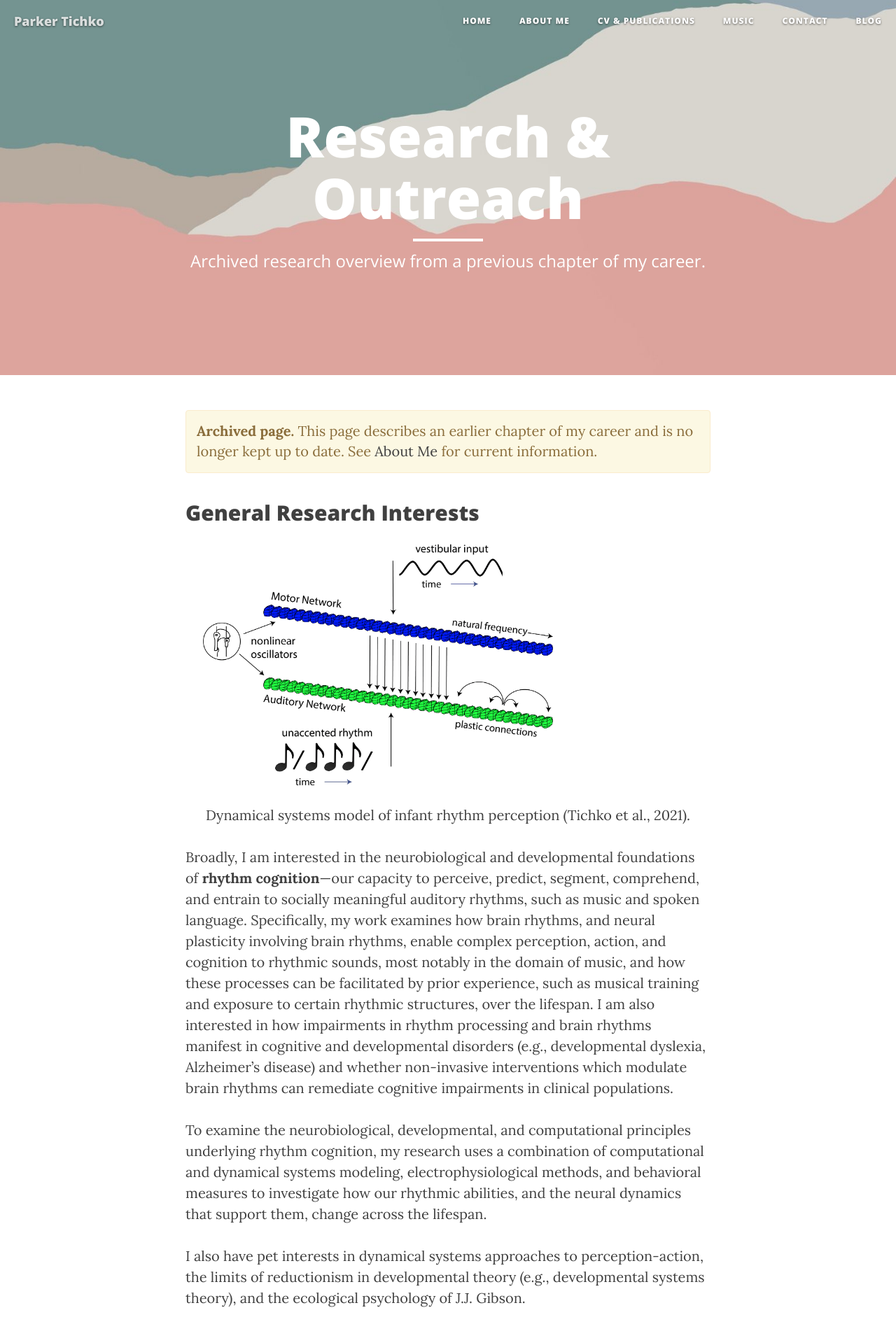
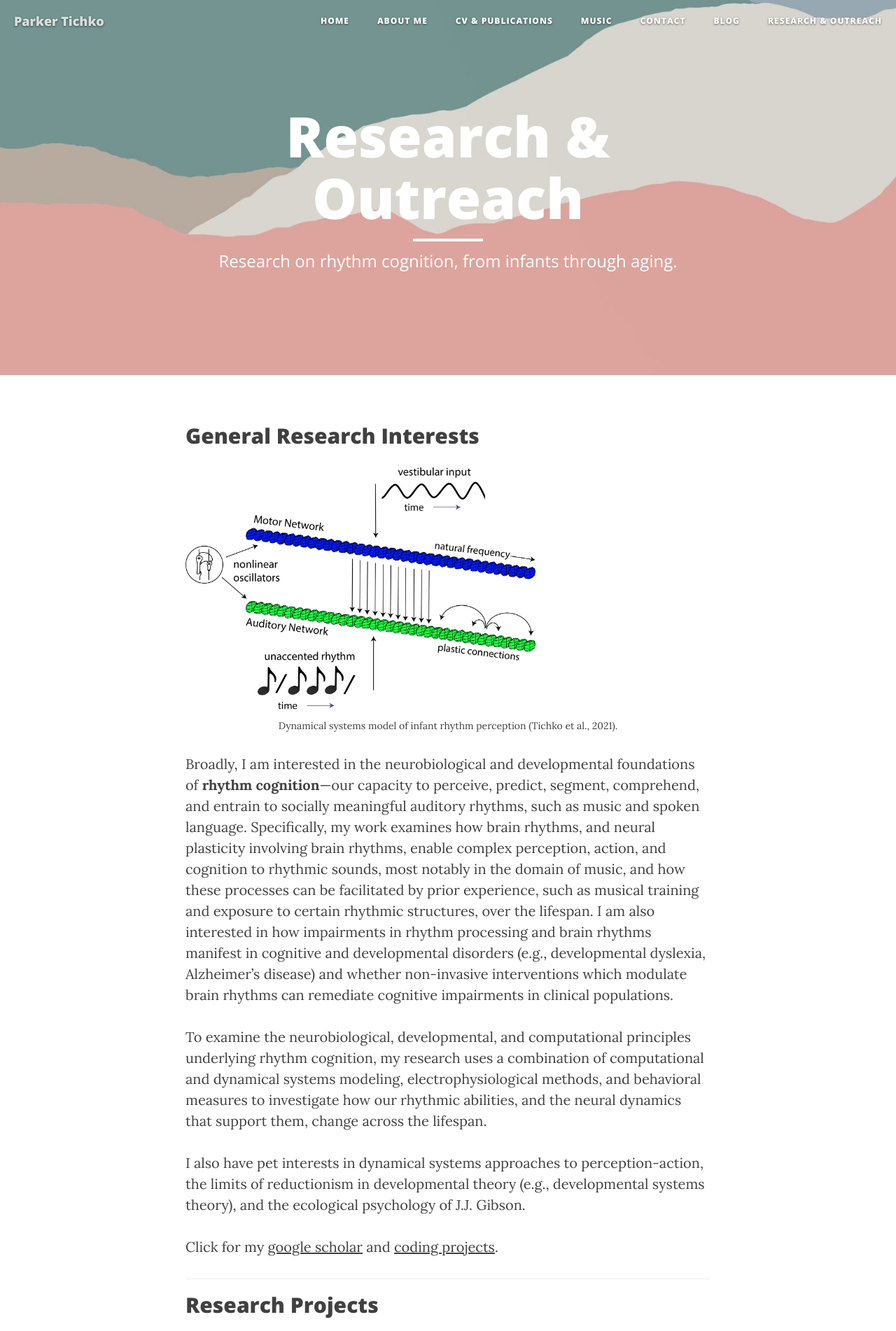
Before and after one commit to ptichko/ptichko.github.io, a Jekyll site: the page built from olderpages/Research.md, in a window 1280 px wide. Shown: the top 1902 px of the page at 70% size. Built offline with Jekyll 4.4.1, drawn with Linux system fonts in a browser that asks for light colours.

Commit message:
Fix figure captions and restore Research & Outreach to the navbar
Removing the <font size="2"> wrappers in the previous commit dropped the
caption size along with the deprecated tag: every caption outside
.about-portrait was rendering at the full 20px body size. Captions are now
14px via CSS, and .about-portrait's are left-aligned to match the old look.

The captions on the Research page were also wrapping around the floated image
instead of sitting under it, because the caption sat inside a <figure> that
contained a float. Removed the per-image inline float styles (the wrapper
.float is enough), and gave each .left_figure an explicit width so the caption
wraps to the image width rather than stretching the float wider than the image
and squeezing the surrounding paragraph. Verified with screenshots at 1280px
that captions now sit under their images and body text no longer collides.

Research & Outreach is no longer archived and is back in the navbar at
nav_order 6, so it is reachable from the top panel on every page including
Music. The archived banner is gone and the description no longer describes
the page as out of date.

Teaching stays unlinked in the navbar. Say the word if it should be promoted
the same way.

```diff
--- a/olderpages/Research.md
+++ b/olderpages/Research.md
@@ -1,16 +1,16 @@
 ---
 layout: page
 title: "Research & Outreach"
-description: "Archived research overview from a previous chapter of my career."
-nav: false
-archived: true
+description: "Research on rhythm cognition, from infants through aging."
+nav: true
+nav_order: 6
 header-img: "img/Banner.jpg"
 ---
 
 ## General Research Interests
 
 <figure class="text-center">
-        <img src="/img/PhillipsSilver_Network.png" alt="Diagram of the dynamical systems model of infant rhythm perception, showing interacting neural and behavioral oscillator components." width="500" height="368" loading="lazy" decoding="async" style="margin: 0 25px 25px;" />
+        <img src="/img/PhillipsSilver_Network.png" alt="Diagram of the dynamical systems model of infant rhythm perception, showing interacting neural and behavioral oscillator components." width="500" height="368" loading="lazy" decoding="async" />
         <figcaption>Dynamical systems model of infant rhythm perception (Tichko et al., 2021).</figcaption>
 </figure>
 
@@ -28,10 +28,12 @@ ___
 
 ### Dynamical Systems Models of Music Development
 
-<div class="left_figure"><figure>
-        <img src="/img/TichkoLarge2019.png" alt="Diagram of the oscillatory model of infant rhythm perception, showing two coupled Hopf oscillators." style="float: right" width="400" height="232" loading="lazy" decoding="async" />
-        <figcaption>Oscillatory model of infant rhythm perception (Tichko & Large, 2019).</figcaption>
-</figure></div>
+<div class="left_figure" style="width: 400px;">
+<figure>
+        <img src="/img/TichkoLarge2019.png" alt="Diagram of the oscillatory model of infant rhythm perception, showing two coupled Hopf oscillators." width="400" height="232" loading="lazy" decoding="async" />
+        <figcaption>Oscillatory model of infant rhythm perception (Tichko &amp; Large, 2019).</figcaption>
+</figure>
+</div>
 
 Over the course of development, typically developing infants and children learn to coordinate perception-action to culture-specific rhythmic structures that constitute their native music. How does our perception of and our ability to coordinate action to musical rhythm change across development? Further, what developmental mechanisms might explain these changes?
 
@@ -41,10 +43,12 @@ ___
 
 ### Neural Encoding in the Auditory System
 
-<div class="left_figure"><figure>
-	<img src="/img/FFR_G5.png" alt="Computational model of the frequency-following response, showing a schematic of auditory nerve fibers phase-locking to a tone." style="float: left" width="400" height="300" loading="lazy" decoding="async" />
-	<figcaption><em>Computational model of the frequency-following response (Tichko & Skoe, 2017).</em></figcaption>
-</figure></div>
+<div class="left_figure" style="width: 400px;">
+<figure>
+	<img src="/img/FFR_G5.png" alt="Computational model of the frequency-following response, showing a schematic of auditory nerve fibers phase-locking to a tone." width="400" height="300" loading="lazy" decoding="async" />
+	<figcaption><em>Computational model of the frequency-following response (Tichko &amp; Skoe, 2017).</em></figcaption>
+</figure>
+</div>
 
 In a seperate line of work, I am investigating phase-locked responses in the auditory system (e.g., the frequency-following response) and relations between auditory processing in the brainstem (e.g., the auditory brainstem response) and higher-level skills, such as reading and language. Current work suggests that changes in the spectral amplitude of the frequency-following response, when recorded at the scalp, may reflect patterns of phase construction and deconstruction of multiple, phase-locked signals throughout the auditory system. Other work suggests that temporal processing in the brainstem (e.g., neural-conduction times) relate to reading subskills, even in adulthood.
 
@@ -52,10 +56,12 @@ ___
 
 ### Music-Based Interventions for Dementia
 
-<div class="left_figure"><figure>
-	<img src="/img/GammaMBIs.png" alt="Diagram of the gamma music-based intervention, pairing rhythmic music with visual gamma-frequency stimulation." style="float: left" width="400" height="338" loading="lazy" decoding="async" />
-	<figcaption><em>Gamma Music-Based Interventions (Tichko, Kim, Large, & Loui, 2020).</em></figcaption>
-</figure></div>
+<div class="left_figure" style="width: 400px;">
+<figure>
+	<img src="/img/GammaMBIs.png" alt="Diagram of the gamma music-based intervention, pairing rhythmic music with visual gamma-frequency stimulation." width="400" height="338" loading="lazy" decoding="async" />
+	<figcaption><em>Gamma Music-Based Interventions (Tichko, Kim, Large, &amp; Loui, 2020).</em></figcaption>
+</figure>
+</div>
 
 Recently, I've become interested in how the rhythmic properties of music can be leveraged as a non-invasive form of brain stimulation. My colleagues and I are currently developing a non-invasive music-based intervention for treating dementia and cognitive decline during aging that uses both natural music and visual Gamma stimulation to target biomarkers of dementia and improve cognition.
 
```
Also changed, not shown: css/clean-blog.css (+50 -2 lines), less/clean-blog.less (+39 -2 lines), css/clean-blog.min.css.
